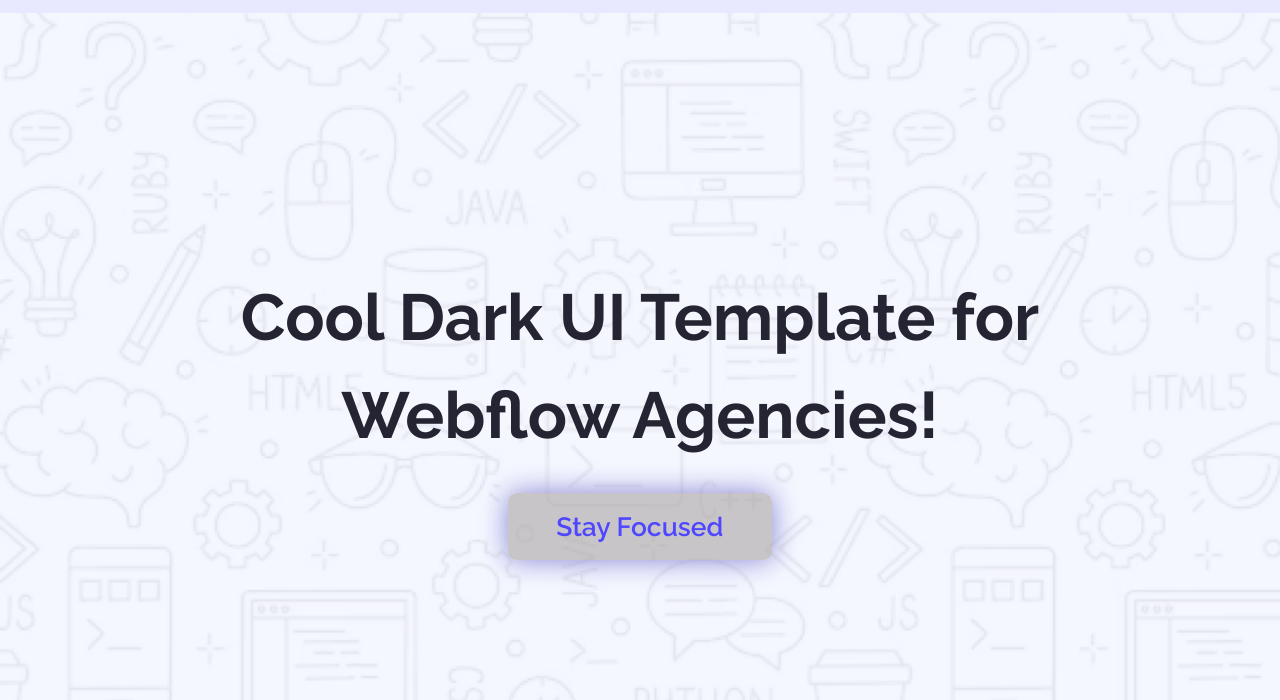
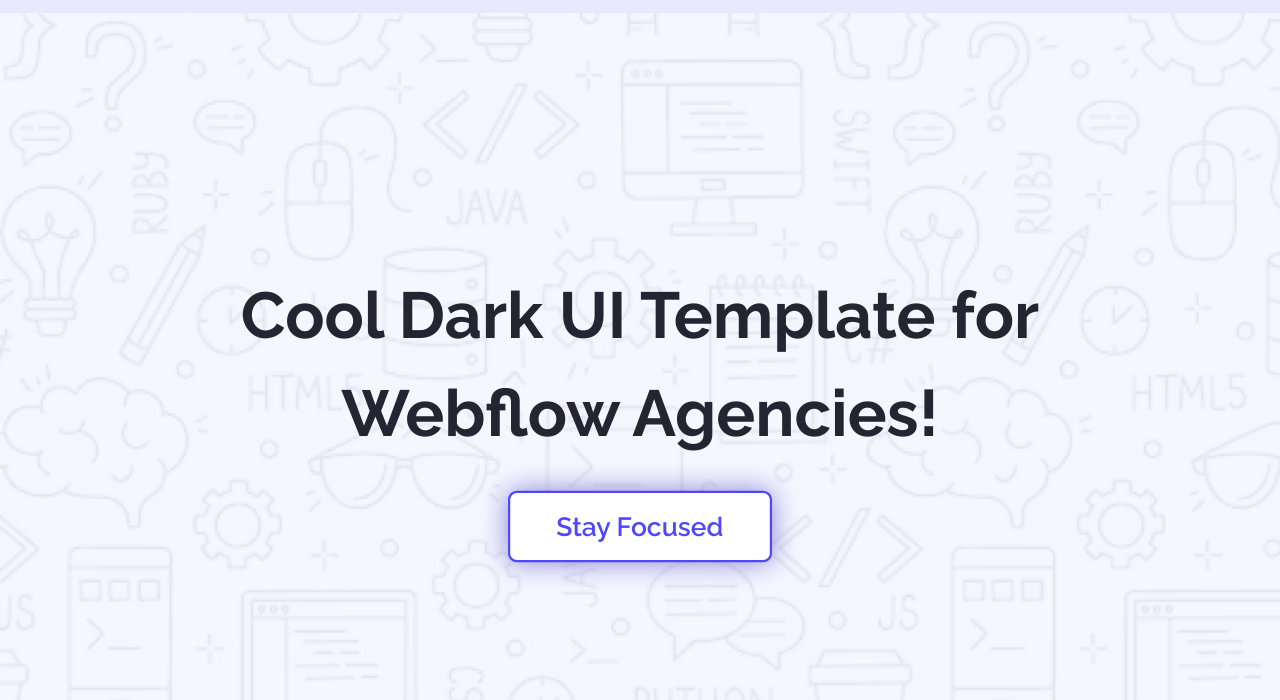
Before and after one commit to ayshasiddikaorin/Assignment-1, a plain HTML site: page index.html in a window 1280 px wide. In both pictures the pointer is over the link "Stay Focused". Shown: the part 100-800 px from the top of the page. Drawn offline with Linux system fonts and the light colour scheme.

Commit message:
update project

```diff
--- a/index.html
+++ b/index.html
@@ -3,7 +3,7 @@
 <head>
     <meta charset="UTF-8">
     <meta name="viewport" content="width=device-width, initial-scale=1.0">
-    <title>Document</title>
+    <title>Assignment Project</title>
     <link rel="stylesheet" href="style/style.css">
     <link rel="stylesheet" href="https://cdnjs.cloudflare.com/ajax/libs/font-awesome/6.7.2/css/all.min.css" integrity="sha512-Evv84Mr4kqVGRNSgIGL/F/aIDqQb7xQ2vcrdIwxfjThSH8CSR7PBEakCr51Ck+w+/U6swU2Im1vVX0SVk9ABhg==" crossorigin="anonymous" referrerpolicy="no-referrer" />
 </head>
--- a/style/style.css
+++ b/style/style.css
@@ -100,6 +100,23 @@
     line-height: 1.5;
 
 }
+/* .btn{
+    padding: 15px 28px;
+    background-color:#4E47FF;
+    color: white;
+    border: 2px solid rgba(0, 0, 0, 0.695);
+    border-radius: 8px;
+    font-size: 18px;
+    letter-spacing: 1px;
+    font-weight: 600;
+    transition: 0.3s ease;
+    cursor: pointer;
+
+}
+.btn:hover{
+      background-color: white;
+    color:#4E47FF
+} */
 
 
 
@@ -108,6 +125,7 @@
      margin-top: 2rem;
      color: #FFFFFF;
      background-color:#4E47FF;
+      border: 2px solid #4E47FF;
      padding: 1rem 0.1rem;
      border-radius: 0.5rem;
      font-size: 1.5rem;
@@ -118,7 +136,7 @@
      transition: 0.3s ease;
 }
 .btn:hover{
-    background-color:#a9a2a293;
+    background-color: #FFFFFF;
     box-shadow: 0 0 25px #8683d3;
     color: #4E47FF;
     transform: scale(1.1);
```
